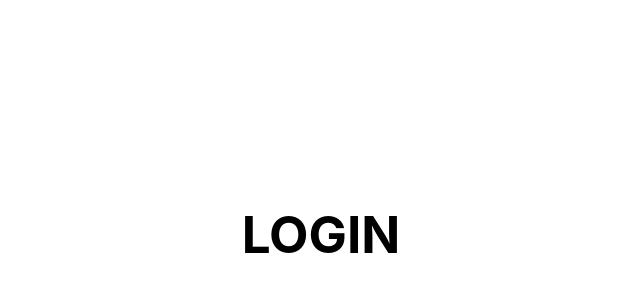
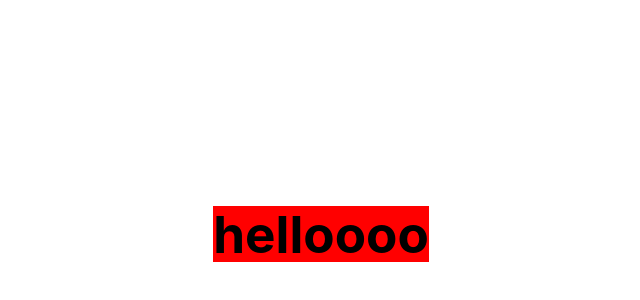
Before and after one commit to Camilla126/ProjetoBookSite, a React (Vite) app: page /login in a window 1280 px wide. Shown: the part 166-466 px from the top of the page, without its empty margins (319-959 px from the left). Built offline with nearby package versions, Linux system fonts and the light colour scheme.

Commit message:
sass configurado para uso

```diff
--- a/package.json
+++ b/package.json
@@ -25,6 +25,7 @@
     "eslint-plugin-react-hooks": "^5.0.0",
     "eslint-plugin-react-refresh": "^0.4.16",
     "globals": "^15.14.0",
+    "sass-embedded": "^1.83.1",
     "typescript": "~5.6.2",
     "typescript-eslint": "^8.18.2",
     "vite": "^6.0.5"
--- a/src/pages/Login/index.tsx
+++ b/src/pages/Login/index.tsx
@@ -1,8 +1,14 @@
+import styles from "./styles.module.scss";
+
 const Login = () => {
   return (
-    <div>
-      <h1>LOGIN</h1>
-    </div>
+    <main className={styles.main}>
+      <section>
+        <form>
+          <h1>helloooo</h1>
+        </form>
+      </section>
+    </main>
   );
 };
 
--- a/src/pages/Login/styles.module.scss
+++ b/src/pages/Login/styles.module.scss
@@ -0,0 +1,3 @@
+.main {
+  background-color: red;
+}
```
Also changed, not shown: src/Components/RectangleText/styles.module.scss (deleted), 1 other file (tests, documents, lock files or other folders).
